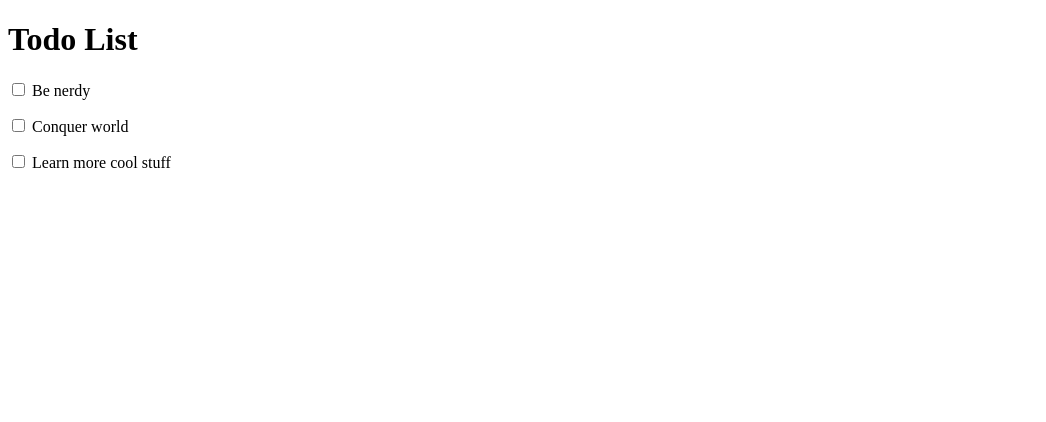
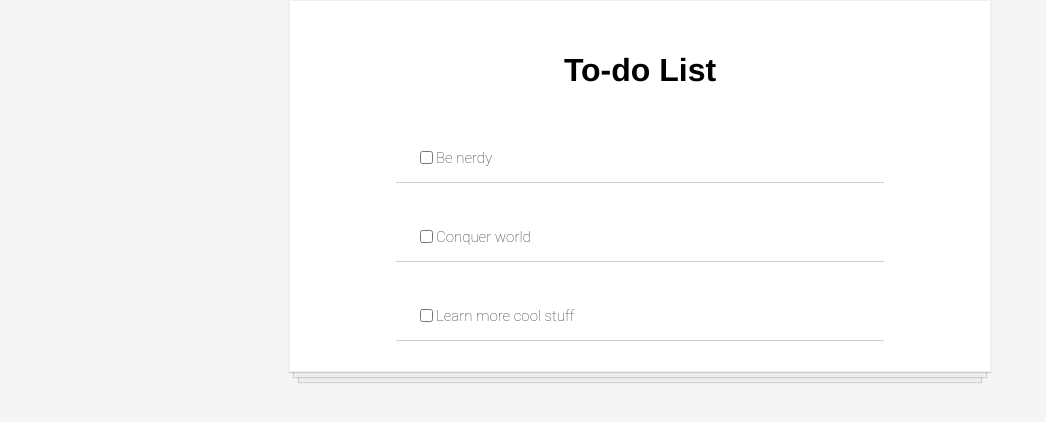
Before and after one commit to ThatNerdSquared/sparring, a React (Create React App) app in the folder react-tutorial-app/: page / in a window 1280 px wide. Shown: the top 422 px of the page, without its empty margins (0-1046 px from the left). Built offline with nearby package versions, Linux system fonts and the light colour scheme.

Commit message:
Savepoint #1

```diff
--- a/react-tutorial-app/src/components/Footer.js
+++ b/react-tutorial-app/src/components/Footer.js
@@ -2,7 +2,7 @@ import React from "react"
 
 function Footer() {
 	return (
-		<div>
+		<div className="footer">
 			<p>Copyright ThatNerd, 2020. All rights reserved.</p>
 		</div>
 	)
--- a/react-tutorial-app/src/components/MainContent.js
+++ b/react-tutorial-app/src/components/MainContent.js
@@ -2,7 +2,7 @@ import React from "react"
 
 function MainContent() {
 	return (
-		<div>
+		<div className="main">
 			<p>What is this? Well, it's some cool stuff. I'm currently learning React, so in the future I'll use these skills for:</p>
 			<ul>
 				<li>A pom app</li>
--- a/react-tutorial-app/src/components/Navbar.js
+++ b/react-tutorial-app/src/components/Navbar.js
@@ -3,8 +3,8 @@ import React from "react"
 function Navbar() {
 	return (
 		<div>
-			<h1>ThatNerd's React Tutorial Work</h1>
-			<ul>
+			<h1 className="header">ThatNerd's React Tutorial Work</h1>
+			<ul className="nav">
 				<li>Some</li>
 				<li>Cool</li>
 				<li>Stuff</li>
--- a/react-tutorial-app/src/index.js
+++ b/react-tutorial-app/src/index.js
@@ -1,5 +1,6 @@
 import React from "react"
 import ReactDOM from "react-dom"
+import "./style.css"
 
 import App from "./todo-parts/App"
 
--- /dev/null
+++ b/react-tutorial-app/src/style.css
@@ -0,0 +1,76 @@
+body {
+	margin: 0;
+	background-color: whitesmoke;
+}
+
+.header {
+	height: 100px;
+	background-color: aquamarine;
+	font-size: 30px;
+	justify-content: center;
+	align-items: center;
+	text-align: center;
+	color: whitesmoke;
+	display: flex;
+}
+
+.nav {
+	height: 70px;
+	background-color: black;
+	color: whitesmoke;
+	font-family: Avenir, Helvetica, sans-serif;
+}
+
+.main {
+	font-family: Avenir, Helvetica, sans-serif;
+	margin-left: 30px;
+	margin-right: 30px;
+}
+
+.footer {
+	font-size: 10px;
+	font-family: 'Courier New', Courier, monospace;
+}
+
+.todolist {
+	background-color: white;
+	margin-top: 30px;
+    margin: auto;
+    width: 50%;
+    display: flex;
+    flex-direction: column;
+    align-items: center;
+    border: 1px solid #efefef;
+    box-shadow:
+    /* The top layer shadow */
+        0 1px 1px rgba(0,0,0,0.15),
+            /* The second layer */
+        0 10px 0 -5px #eee,
+            /* The second layer shadow */
+        0 10px 1px -4px rgba(0,0,0,0.15),
+            /* The third layer */
+        0 20px 0 -10px #eee,
+            /* The third layer shadow */
+        0 20px 1px -9px rgba(0,0,0,0.15);
+    padding: 30px;
+}
+.todo-item {
+    display: flex;
+    justify-content: flex-start;
+    align-items: center;
+    padding: 30px 20px 0;
+    width: 70%;
+    border-bottom: 1px solid #cecece;
+    font-family: Roboto, sans-serif;
+    font-weight: 100;
+    font-size: 15px;
+    color: #333333;
+}
+
+.todo-header {
+	height: 30px;
+	display: flex;
+	text-align: center;
+	justify-content: center;
+	font-family: Avenir, Helvetica, sans-serif;
+}
--- a/react-tutorial-app/src/todo-parts/App.js
+++ b/react-tutorial-app/src/todo-parts/App.js
@@ -1,12 +1,19 @@
 import React from "react"
+import TodoItem from "./TodoItem"
 
 function App() {
+	const uncheckedStyle = {
+		fontFamily: "Avenir, Helvetica, sans-serif",
+		display: "flex",
+		textAlign: "center",
+		justifyContent: "center",
+	}
 	return (
-		<div>
-			<h1>Todo List</h1>
-			<p><input type="checkbox" /> Be nerdy</p>
-			<p><input type="checkbox" /> Conquer world</p>
-			<p><input type="checkbox" /> Learn more cool stuff</p>
+		<div className="todolist">
+			<h1 className="todo-header">To-do List</h1>
+			<TodoItem name="Be nerdy"/>
+			<TodoItem name="Conquer world"/>
+			<TodoItem name="Learn more cool stuff"/>
 		</div>
 	)
 }
--- /dev/null
+++ b/react-tutorial-app/src/todo-parts/TodoItem.js
@@ -0,0 +1,12 @@
+import React from "react"
+
+function TodoItem(props) {
+	return (
+		<div className="todo-item">
+			<input type="checkbox" />
+			<p>{props.name}</p>
+		</div>
+	)
+}
+
+export default TodoItem
```
Also changed, not shown: react-tutorial-app/src/todo-parts/todos.js (added, +50 -0 lines), 1 other file (tests, documents, lock files or other folders).
